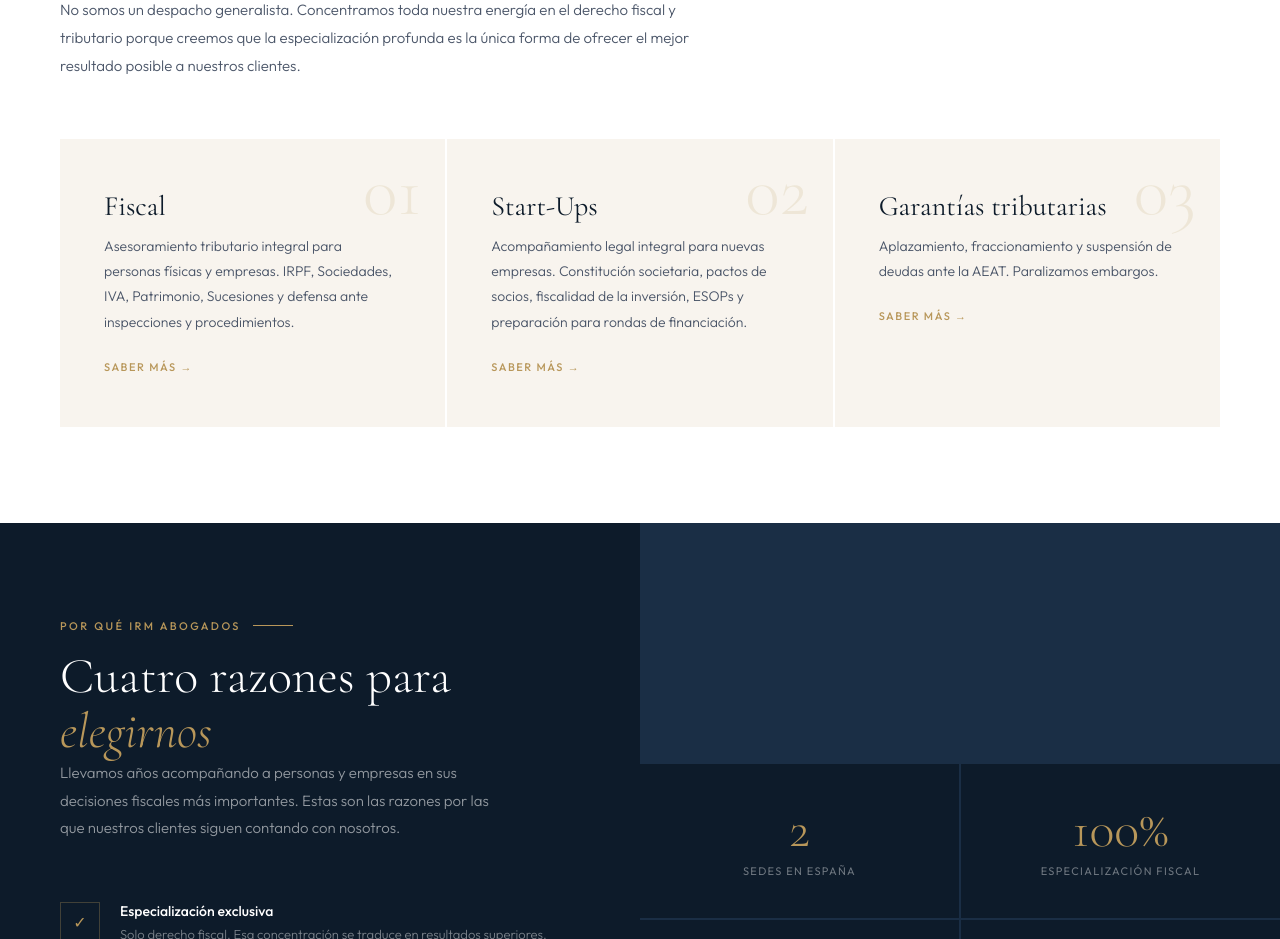
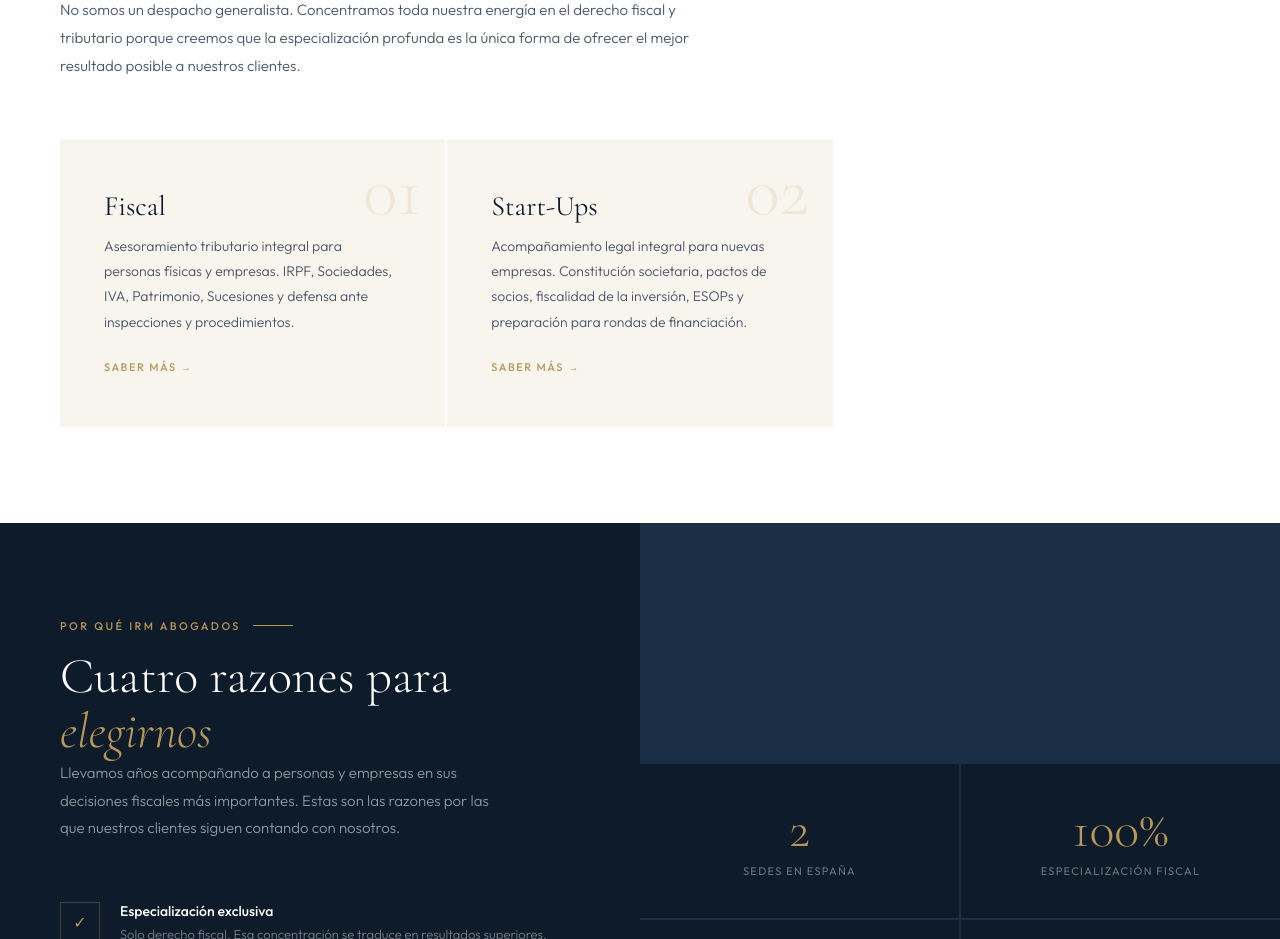
Before and after one commit to Ivanrm01/IRM-Abogados, a Next.js app: page / in a window 1280 px wide. Shown: the part 1040-1979 px from the top of the page. Built offline with nearby package versions, Linux system fonts and the light colour scheme.

Commit message:
Update page.jsx

```diff
--- a/app/page.jsx
+++ b/app/page.jsx
@@ -47,7 +47,6 @@ export default function HomePage() {
           {[
             { num: '01', title: 'Fiscal', desc: 'Asesoramiento tributario integral para personas físicas y empresas. IRPF, Sociedades, IVA, Patrimonio, Sucesiones y defensa ante inspecciones y procedimientos.', href: '/fiscal' },
             { num: '02', title: 'Start-Ups', desc: 'Acompañamiento legal integral para nuevas empresas. Constitución societaria, pactos de socios, fiscalidad de la inversión, ESOPs y preparación para rondas de financiación.', href: '/asesoramiento-start-ups' },
-            { num: '03', title: 'Garantías tributarias', desc: 'Aplazamiento, fraccionamiento y suspensión de deudas ante la AEAT. Paralizamos embargos.', href: '/garantias-deuda-aeat' },
           ].map(a => (
             <Link key={a.href} href={a.href} className={styles.areaCard}>
               <div className={styles.areaNum}>{a.num}</div>
```
